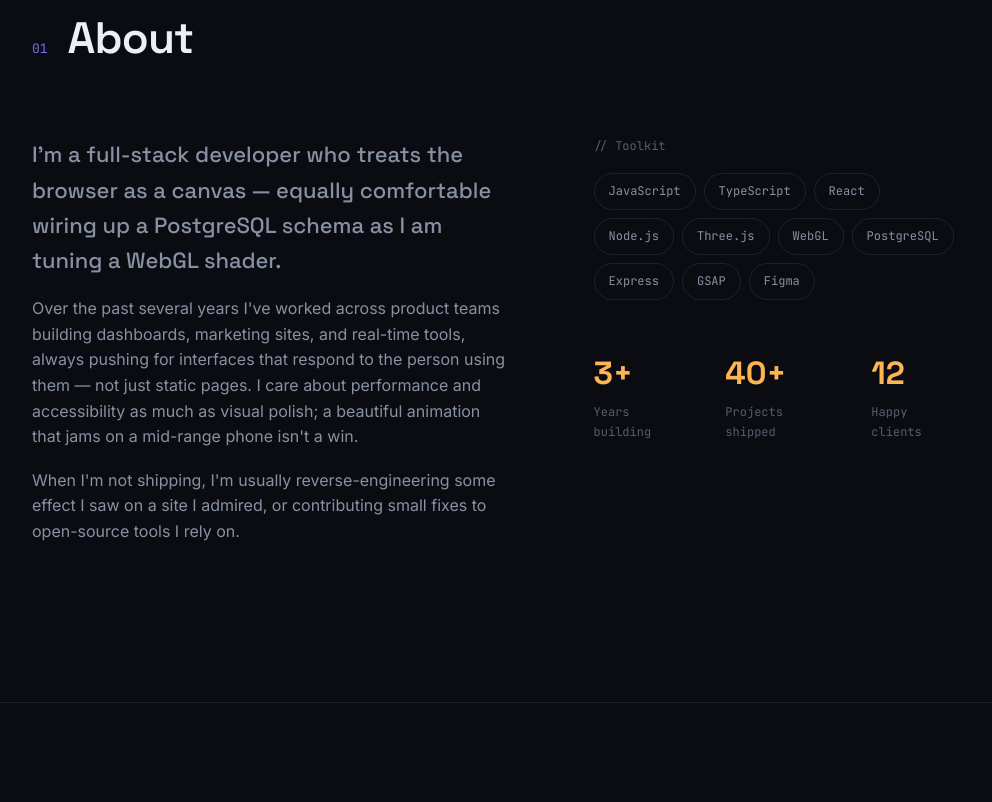
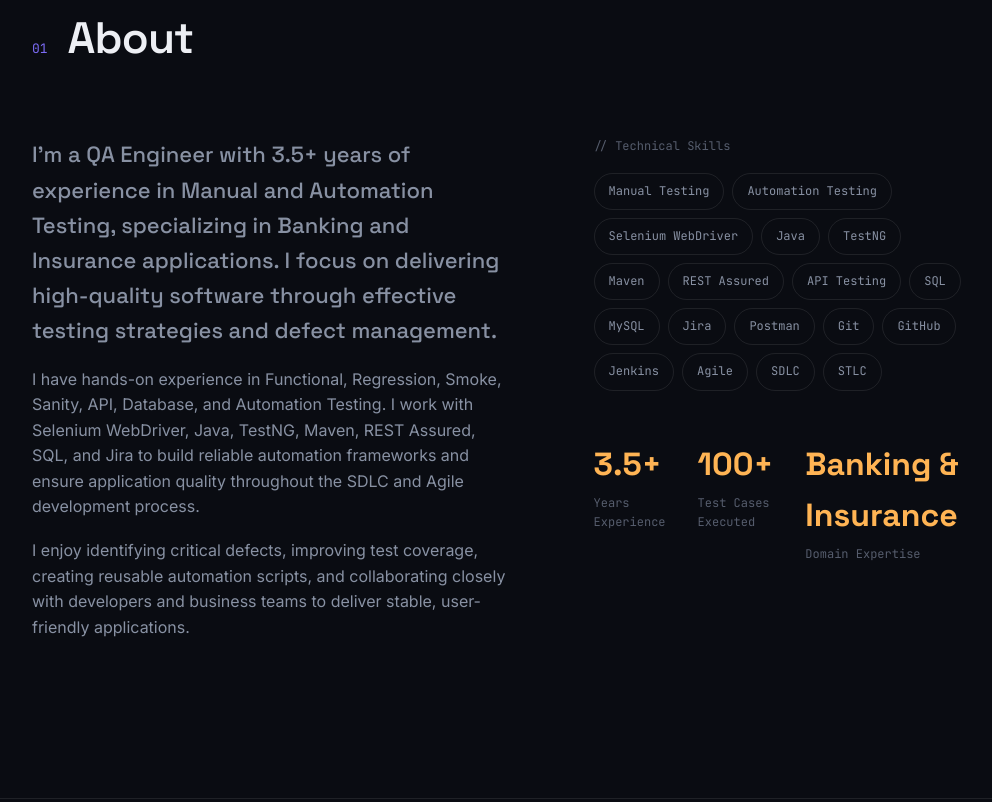
Before and after one commit to YASHBOMBLE/Portfolio_frontend, a plain HTML site: page index.html in a window 1280 px wide. Shown: the part 938-1740 px from the top of the page, without its empty margins (252-1244 px from the left). Drawn offline with nearby package versions, Linux system fonts and the light colour scheme; animation ran at ten frames a second.

Commit message:
About section updated

```diff
--- a/index.html
+++ b/index.html
@@ -73,35 +73,69 @@
     <span class="section-num">01</span>
     <h2>About</h2>
   </div>
+
   <div class="about__grid">
     <div class="about__copy">
       <p class="about__lead">
-          I'm a full-stack developer who treats the browser as a canvas — equally comfortable
-          wiring up a PostgreSQL schema as I am tuning a WebGL shader.
+        I'm a QA Engineer with 3.5+ years of experience in Manual and Automation Testing,
+        specializing in Banking and Insurance applications. I focus on delivering
+        high-quality software through effective testing strategies and defect management.
       </p>
+
       <p>
-          Over the past several years I've worked across product teams building dashboards,
-          marketing sites, and real-time tools, always pushing for interfaces that respond to
-          the person using them — not just static pages. I care about performance and
-          accessibility as much as visual polish; a beautiful animation that jams on a mid-range
-          phone isn't a win.
+        I have hands-on experience in Functional, Regression, Smoke, Sanity,
+        API, Database, and Automation Testing. I work with Selenium WebDriver,
+        Java, TestNG, Maven, REST Assured, SQL, and Jira to build reliable
+        automation frameworks and ensure application quality throughout the SDLC
+        and Agile development process.
       </p>
+
       <p>
-          When I'm not shipping, I'm usually reverse-engineering some effect I saw on a site I
-          admired, or contributing small fixes to open-source tools I rely on.
+        I enjoy identifying critical defects, improving test coverage, creating
+        reusable automation scripts, and collaborating closely with developers
+        and business teams to deliver stable, user-friendly applications.
       </p>
     </div>
+
     <div class="about__stack">
-        <p class="stack-label">// Toolkit</p>
+      <p class="stack-label">// Technical Skills</p>
+
       <div class="stack-tags">
-          <span>JavaScript</span><span>TypeScript</span><span>React</span><span>Node.js</span>
-          <span>Three.js</span><span>WebGL</span><span>PostgreSQL</span><span>Express</span>
-          <span>GSAP</span><span>Figma</span>
+        <span>Manual Testing</span>
+        <span>Automation Testing</span>
+        <span>Selenium WebDriver</span>
+        <span>Java</span>
+        <span>TestNG</span>
+        <span>Maven</span>
+        <span>REST Assured</span>
+        <span>API Testing</span>
+        <span>SQL</span>
+        <span>MySQL</span>
+        <span>Jira</span>
+        <span>Postman</span>
+        <span>Git</span>
+        <span>GitHub</span>
+        <span>Jenkins</span>
+        <span>Agile</span>
+        <span>SDLC</span>
+        <span>STLC</span>
       </div>
+
       <div class="about__stats">
-          <div><strong>3+</strong><span>Years building</span></div>
-          <div><strong>40+</strong><span>Projects shipped</span></div>
-          <div><strong>12</strong><span>Happy clients</span></div>
+        <div>
+          <strong>3.5+</strong>
+          <span>Years Experience</span>
+        </div>
+
+        <div>
+          <strong>100+</strong>
+          <span>Test Cases Executed</span>
+        </div>
+
+        <div>
+          <strong>Banking & Insurance</strong>
+          <span>Domain Expertise</span>
+        </div>
       </div>
     </div>
   </div>
```
Lines whose indentation alone changed are shown as unchanged.
